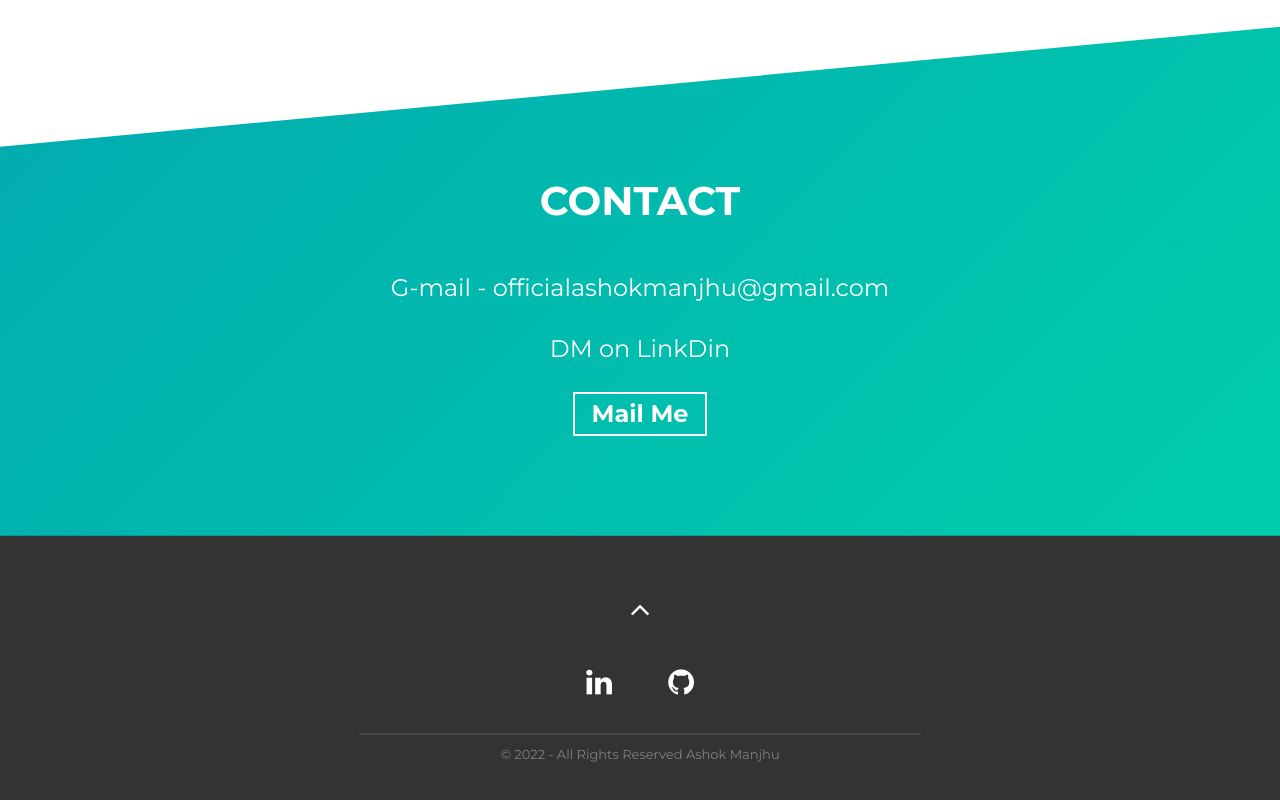
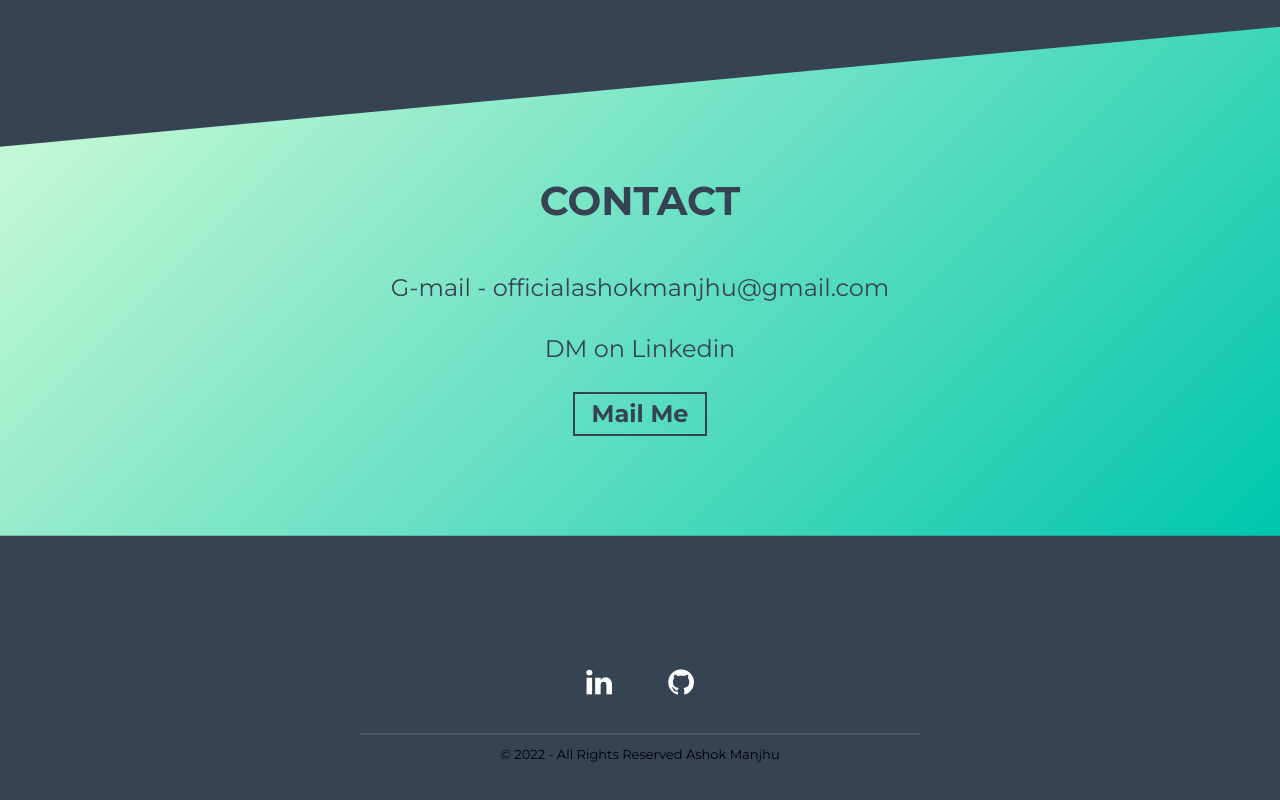
Before and after one commit to dev-ashokmanjhu/portfolio-website, a website built with Parcel: page src/index.html in a window 1280 px wide. Shown: the part 6109-6909 px from the top of the page. Built offline with nearby package versions, Linux system fonts and the light colour scheme.

Commit message:
updating color scheme

```diff
--- a/src/index.html
+++ b/src/index.html
@@ -719,7 +719,7 @@
           <p class="contact-wrapper__text">
             G-mail - officialashokmanjhu@gmail.com
           </p>
-          <p class="contact-wrapper__text">DM on LinkDin</p>
+          <p class="contact-wrapper__text">DM on Linkedin</p>
           <a
             rel="noreferrer"
             target="_blank"
@@ -763,34 +763,13 @@
         <!-- Notice: if you want to give me some credit, it will be huge for me! if not, put your data on it -->
         <p class="footer__text">
           © 2022 - All Rights Reserved
-          <a rel="noreferrer" href="https://github.com/cobidev" target="_blank"
+          <a
+            rel="noreferrer"
+            href="https://github.com/ashokmanjhu"
+            target="_blank"
             >Ashok Manjhu</a
           >
         </p>
-
-        <!-- TO DO: remove this entire paragraph once you finish your portfolio
-        <p class="mt-3 pt-3">
-          <a
-            rel="noreferrer"
-            class="github-button"
-            href="https://github.com/cobidev/simplefolio/fork"
-            data-icon="octicon-repo-forked"
-            data-size="large"
-            data-show-count="true"
-            aria-label="Fork ntkme/github-buttons on GitHub"
-            >Fork</a
-          >
-          <a
-            rel="noreferrer"
-            class="github-button"
-            href="https://github.com/cobidev/simplefolio"
-            data-icon="octicon-star"
-            data-size="large"
-            data-show-count="true"
-            aria-label="Star cobidev/simplefolio on GitHub"
-            >Star</a
-          >
-        </p>-->
       </div>
     </footer>
     <!-- /END Footer Section -->
--- a/src/sass/abstracts/_variables.scss
+++ b/src/sass/abstracts/_variables.scss
@@ -1,13 +1,13 @@
 // COLORS
-$primary-color: #02aab0;
-$secondary-color: #00cdac;
+$primary-color: #d3fbd8;
+$secondary-color: #00c6ae;
 
-$white-color: #fff;
+$white-color: #354353;
 
-$dark-grey: #333333;
-$light-grey: #d2d2d2;
+$dark-grey: #ffffff;
+$light-grey: #fff6f6;
 
-$dark-blue-text: #272341; // For Headings
+$dark-blue-text: #dddbec; // For Headings
 
 // FONT SIZE
 $default-font-size: 1.6rem;
--- a/src/sass/base/_base.scss
+++ b/src/sass/base/_base.scss
@@ -9,5 +9,5 @@ html {
 body {
   font-family: "Montserrat", sans-serif;
   text-align: center;
-  // background-color: rgb(18, 27, 31);
+  background-color: #354353;
 }
--- a/src/sass/layout/_footer.scss
+++ b/src/sass/layout/_footer.scss
@@ -1,5 +1,5 @@
 .footer {
-  background-color: $dark-grey;
+  background-color: $white-color;
   color: $white-color;
   padding: 4.8rem 0;
 
@@ -16,7 +16,7 @@
       font-size: 1.3rem;
       transition: all 0.4s;
       display: inline-block;
-      background-color: $dark-grey;
+      // background-color: $dark-grey;
 
       &:hover,
       &:active {
```
